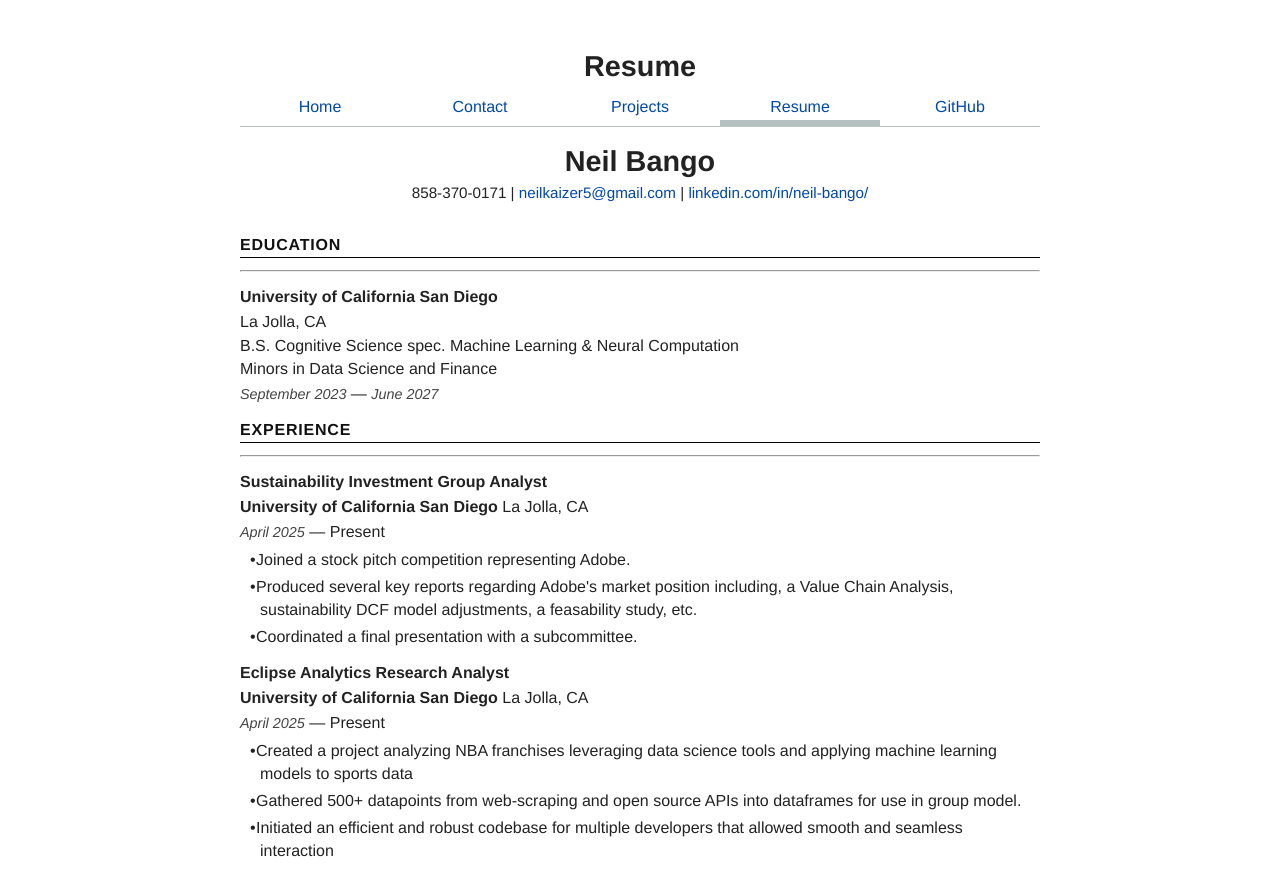
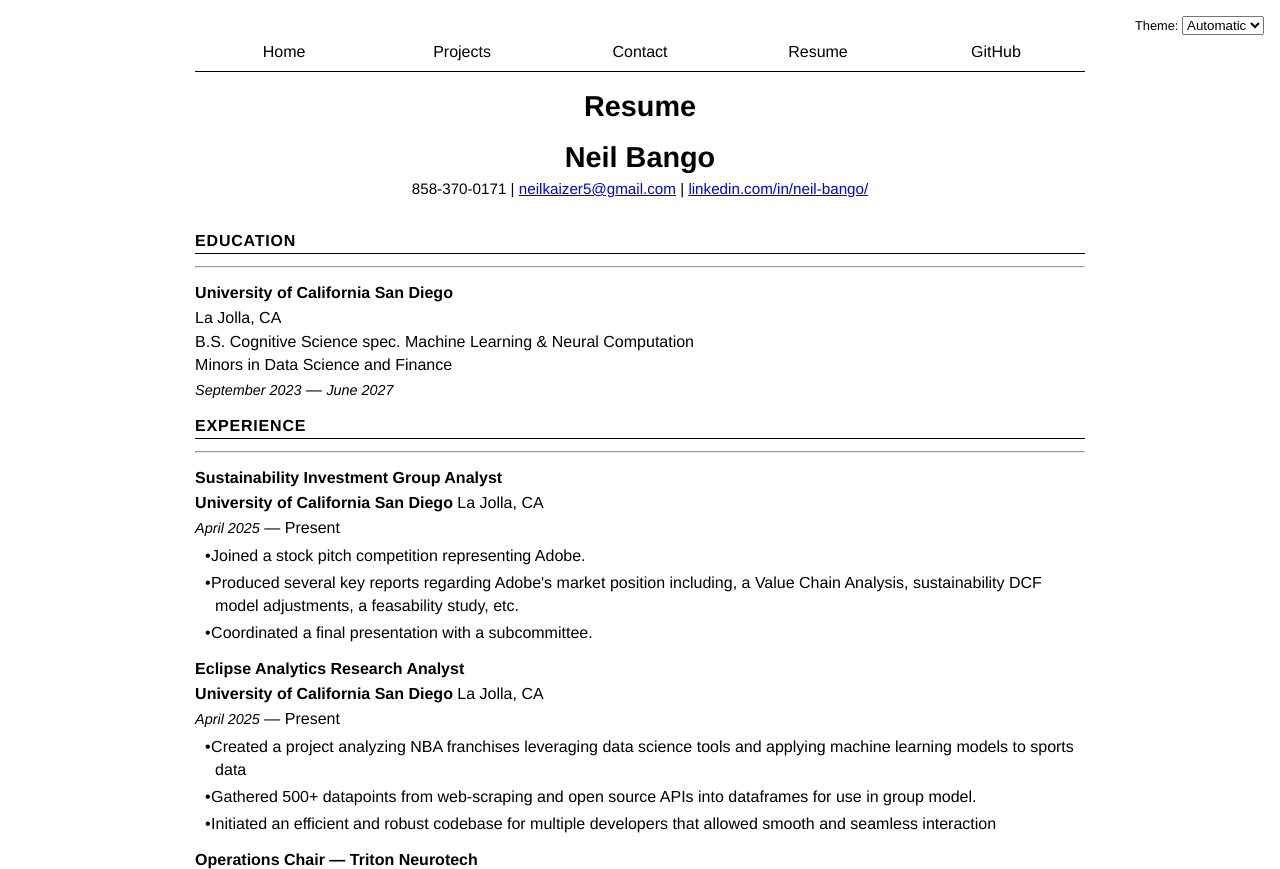
Before and after one commit to N3il-kb/portfolio, a plain HTML site: page resume/index.html in a window 1280 px wide. Shown: the top 869 px of the page. Drawn offline with Linux system fonts and the light colour scheme.

Commit message:
Lab 3 done

```diff
--- /dev/null
+++ b/global.js
@@ -0,0 +1,84 @@
+console.log('IT’S ALIVE!');
+
+function $$(selector, context = document) {
+  return Array.from(context.querySelectorAll(selector));
+}
+
+// const navLinks = $$("nav a");
+
+// let currentLink = navLinks.find(
+//     (a) => a.host === location.host && a.pathname === location.pathname,
+// );
+
+// currentLink?.classList.add('current');
+
+let pages = [
+    { url: '', title: 'Home' },
+    { url: 'projects/', title: 'Projects' },
+    { url: 'contact/', title: 'Contact' },
+    { url: 'resume/', title: 'Resume' },
+    { url: 'https://github.com/N3il-kb', title: 'GitHub' },
+];
+
+let nav = document.createElement('nav');
+document.body.prepend(nav);
+
+const BASE_PATH = (location.hostname === "localhost" || location.hostname === "127.0.0.1")
+    ? "/"                  // Local server
+    : "/website/";        // GitHub Pages repo name
+
+
+for (let p of pages) {
+    let url = p.url;
+    let title = p.title;
+    // next step: create link and add it to nav
+
+    url = !url.startsWith('http') ? BASE_PATH + url : url;
+      // Create link and add it to nav
+    let a = document.createElement('a');
+    a.href = url;
+    a.textContent = title;
+
+    a.classList.toggle(
+        'current',
+        a.host === location.host && a.pathname === location.pathname,
+      );
+
+    a.toggleAttribute('target', a.host !== location.host);
+    if (a.host !== location.host) {
+        a.target = '_blank';
+        }
+
+    nav.append(a);
+  }
+
+  document.body.insertAdjacentHTML(
+    'afterbegin',
+    `
+      <label class="color-scheme">
+          Theme:
+          <select>
+              <option value="light dark">Automatic</option>
+              <option value="light">Light</option>
+              <option value="dark">Dark</option>
+          </select>
+      </label>`,
+  );
+
+const select = document.querySelector('.color-scheme select')
+
+if ("colorScheme" in localStorage) {
+    document.documentElement.style.setProperty(
+        'color-scheme',
+        localStorage.colorScheme
+    );
+    select.value = localStorage.colorScheme;
+}
+
+select.addEventListener('input', function (event) {
+    const newScheme = event.target.value;
+    console.log('color scheme changed to', event.target.value);
+
+    document.documentElement.style.setProperty('color-scheme', event.target.value);
+    localStorage.colorScheme = newScheme;
+  });
--- a/resume/index.html
+++ b/resume/index.html
@@ -9,13 +9,13 @@
 
 <body class="resume">
   <h1>Resume</h1>
-  <nav>
+  <!-- <nav>
     <a href="../index.html">Home</a>
     <a href="../contact/index.html">Contact</a>
     <a href="../projects/index.html">Projects</a>
-    <a href="../resume/index.html"class="current">Resume</a>
+    <a href="../resume/index.html">Resume</a>
     <a href="https://github.com/N3il-kb" target="_blank">GitHub</a>
-</nav>
+</nav> -->
 
 <header>
   <div style="text-align: center;">
@@ -137,6 +137,6 @@
       <li><strong>Professional:</strong> Project Management, Leadership Compliance Awareness, Initiative Cross-Functional Collaboration, Strategy Attention to Detail, Adaptability Analytical Thinking, Collaboration Presentation Skills, Verbal Communication</li>
     </ul>
   </section>
-
+<script type="module" src="../global.js"></script>
 </body>
 </html>
--- a/style.css
+++ b/style.css
@@ -1,5 +1,6 @@
 html {
   --color-accent: oklch(65% 50% 0);
+  color-scheme:light dark;
 }
 
 body {
@@ -10,7 +11,7 @@ body {
     max-width: 100ch;
     margin-inline: auto;
     padding: 1rem;
-    accent-color: var(--color-accent)
+    accent-color: var(--color-accent);
 }
 
 nav {
@@ -18,7 +19,7 @@ nav {
   margin-bottom: 1em;
   border-bottom-width: 1px;
   border-bottom-style: solid;
-  border-bottom-color: oklch(80% 3% 200);
+  --border-color: oklch(50% 10% 200 / 40%);;
 }
 
 nav a {
@@ -32,13 +33,13 @@ nav a {
 nav a.current {
   border-bottom-width: 0.4em;
   border-bottom-style: solid;
-  border-bottom-color: oklch(80% 3% 200);
+  border-bottom-color: var(--border-color);
   padding-bottom: 0.1em;
 }
 
 nav a:hover {
   border-bottom: 0.4em solid var(--color-accent);
-  background-color: oklch(from var(--color-accent) 95% 5% h)
+  background-color: color-mix(in oklch, var(--color-accent), canvas 85%);
 }
 
 input, textarea, button {
@@ -56,9 +57,15 @@ form {
 
 
 label {
-  display: contents;
   grid-template-columns: subgrid;
   grid-column: 1 / -1;
+}
+
+.color-scheme {
+  position: absolute;
+  top: 1rem;
+  right: 1rem;
+  font-size: 80%;
 }
 
 button {
@@ -94,9 +101,6 @@ h1, h2, h3, h4, h5, h6 {
 
 body.resume {
   font-family: "Helvetica Neue", Arial, system-ui, sans-serif;
-  background: #fff;
-  color: #222;
-  max-width: 800px;
   margin: 0 auto;
   padding: 2rem 1.5rem;
   line-height: 1.45;
@@ -116,16 +120,6 @@ body.resume header div p {
   margin-bottom: 2rem;
 }
 
-body.resume a {
-  color: #0047ab;
-  text-decoration: none;
-}
-
-body.resume a:hover {
-  text-decoration: underline;
-}
-
-
 body.resume section > header h2 {
   text-transform: uppercase;
   letter-spacing: 0.05em;
@@ -134,7 +128,6 @@ body.resume section > header h2 {
   border-bottom: 1px solid #000;
   padding-bottom: 0.2rem;
   margin-bottom: 0.75rem;
-  color: #111;
 }
 
 
@@ -155,7 +148,6 @@ body.resume article strong {
 
 body.resume time {
   font-style: italic;
-  color: #444;
   font-size: 0.9rem;
 }
 
```
Also changed, not shown: contact/index.html (+4 -3 lines), index.html (+4 -3 lines), projects/index.html (+4 -3 lines).
